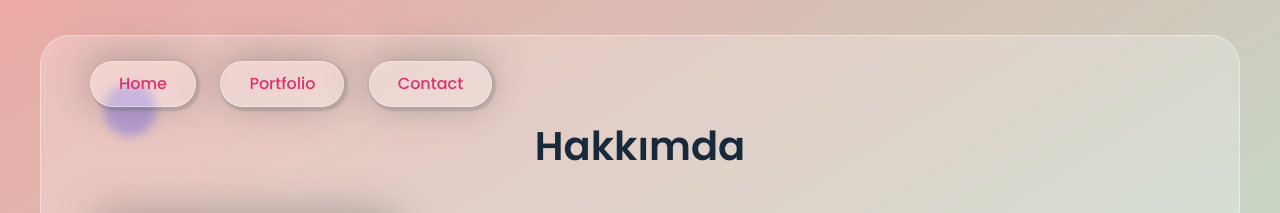
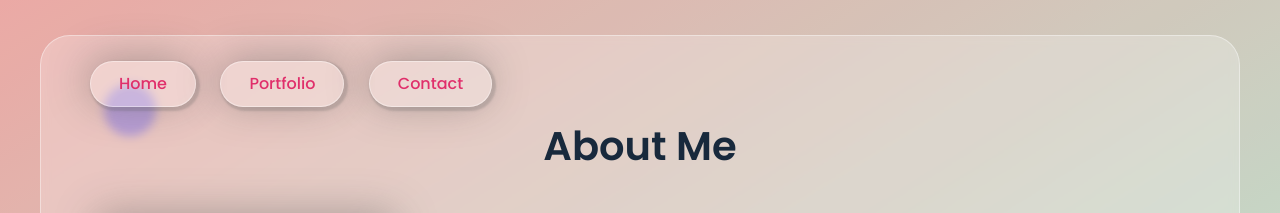
Before and after one commit to rzayevsahil/yazilimcierkek.github.io, a plain HTML site: page about.html in a window 1280 px wide. Shown: the top 213 px of the page. Drawn offline with Linux system fonts and the light colour scheme.

Commit message:
Update about.html

```diff
--- a/about.html
+++ b/about.html
@@ -65,7 +65,7 @@
     <div class="container">
       <div class="row">
         <div class="section-title">
-          <h2>Hakkımda</h2>
+          <h2>About Me</h2>
         </div>
       </div>
       <div class="row">
```
